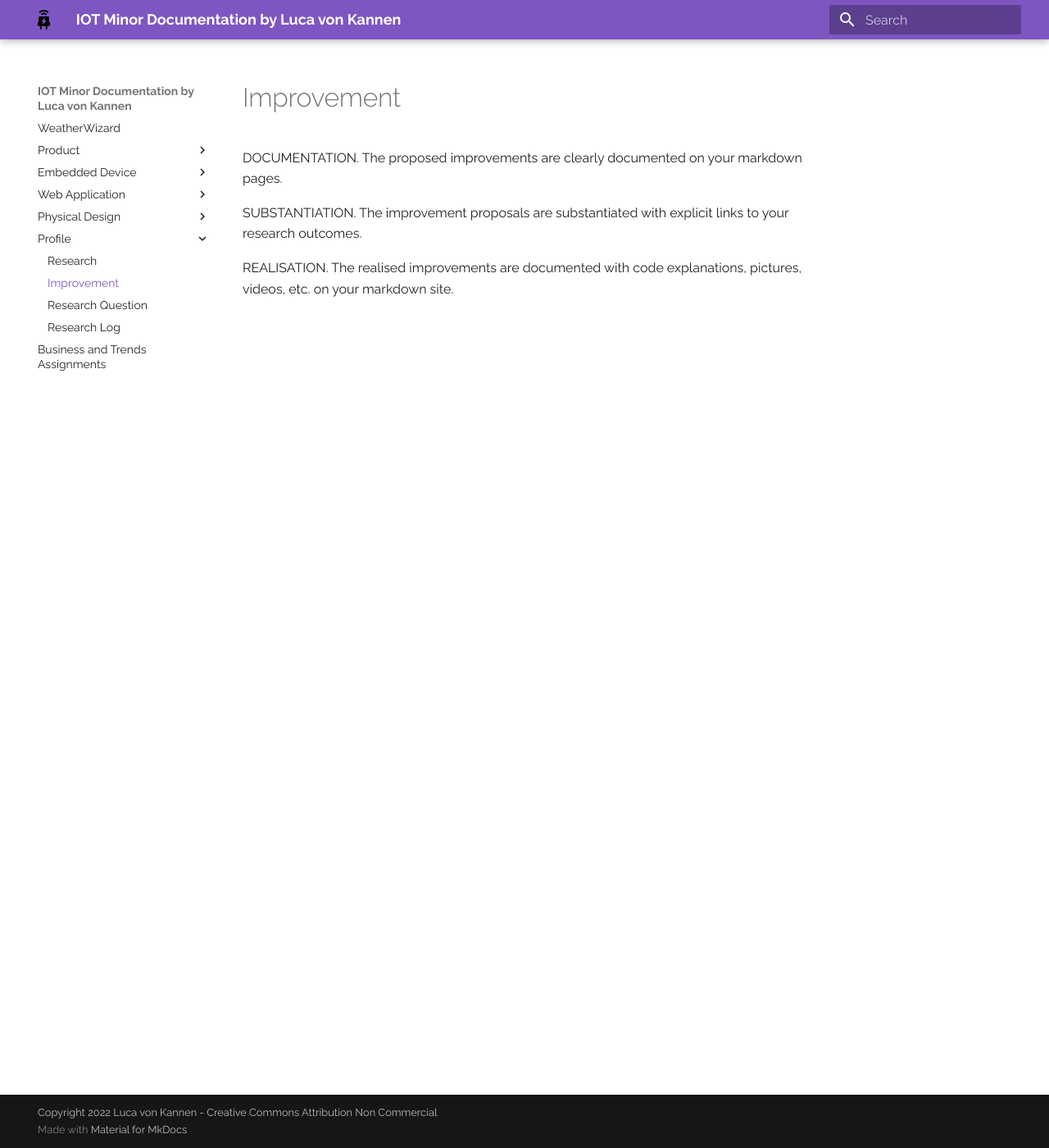
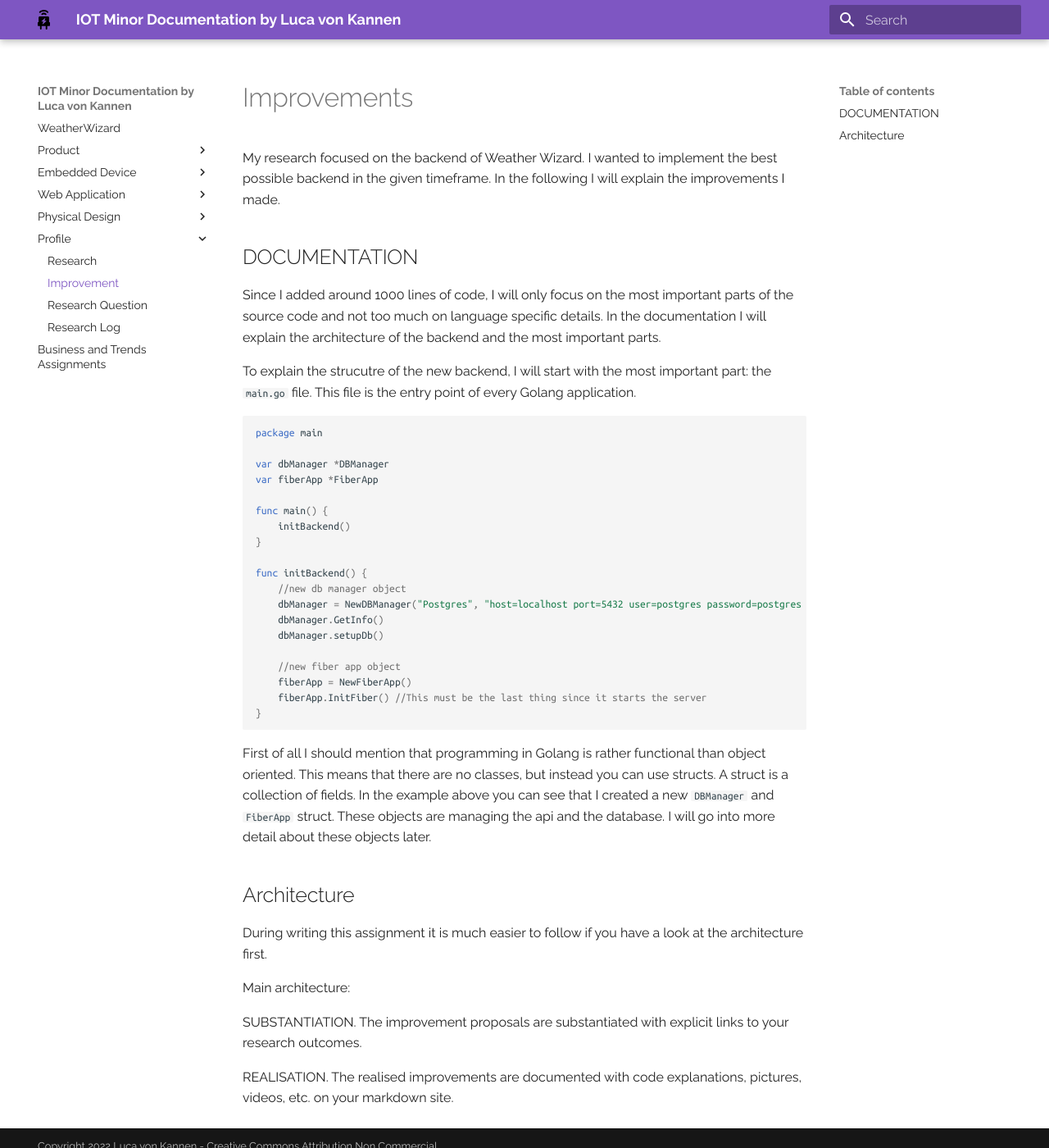
Before and after one commit to lv042/Weather-Wizard, an MkDocs documentation site: the page built from docs/improvement.md, in a window 1280 px wide and 1400 px high. Shown: the whole window at 82% size. Built offline with MkDocs 1.6.1 and Material for MkDocs 9.7.7, drawn with Linux system fonts in a browser that asks for light colours.

Commit message:
Updated docs

````diff
--- a/docs/improvement.md
+++ b/docs/improvement.md
@@ -1,5 +1,48 @@
-DOCUMENTATION.
-The proposed improvements are clearly documented on your markdown pages.
+# Improvements
+
+My research focused on the backend of Weather Wizard. I wanted to implement the best possible backend in the given timeframe. In the
+following I will explain the improvements I made.
+
+## DOCUMENTATION
+Since I added around 1000 lines of code, I will only focus on the most important parts of the source code and not too much on language specific
+details. In the documentation I will explain the architecture of the backend and the most important parts.
+
+
+To explain the strucutre of the new backend, I will start with the most important part: the `main.go` file. This file is the entry point of every Golang application.
+
+```go
+package main
+
+var dbManager *DBManager
+var fiberApp *FiberApp
+
+func main() {
+	initBackend()
+}
+
+func initBackend() {
+	//new db manager object
+	dbManager = NewDBManager("Postgres", "host=localhost port=5432 user=postgres password=postgres dbname=postgres sslmode=disable")
+	dbManager.GetInfo()
+	dbManager.setupDb()
+
+	//new fiber app object
+	fiberApp = NewFiberApp()
+	fiberApp.InitFiber() //This must be the last thing since it starts the server
+}
+```
+
+First of all I should mention that programming in Golang is rather functional than object oriented. This means that there are no classes, but instead
+you can use structs. A struct is a collection of fields. In the example above you can see that I created a new `DBManager` and `FiberApp` struct. These objects
+are managing the api and the database. I will go into more detail about these objects later.
+
+
+## Architecture
+
+During writing this assignment it is much easier to follow if you have a look at the architecture first.
+
+Main architecture:
+
 
 SUBSTANTIATION.
 The improvement proposals are substantiated with explicit links to your research outcomes.
````
